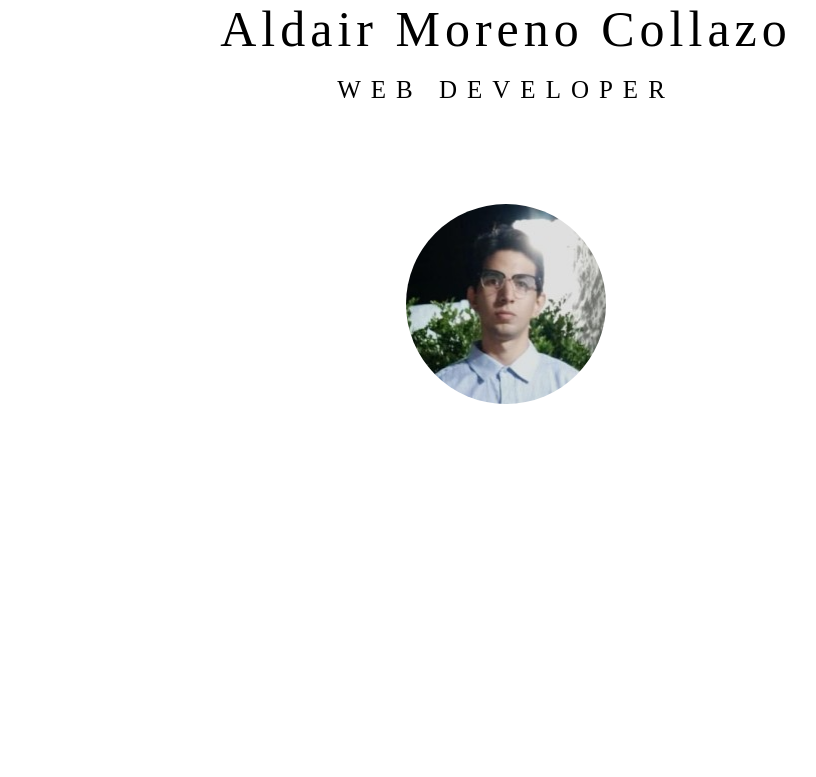
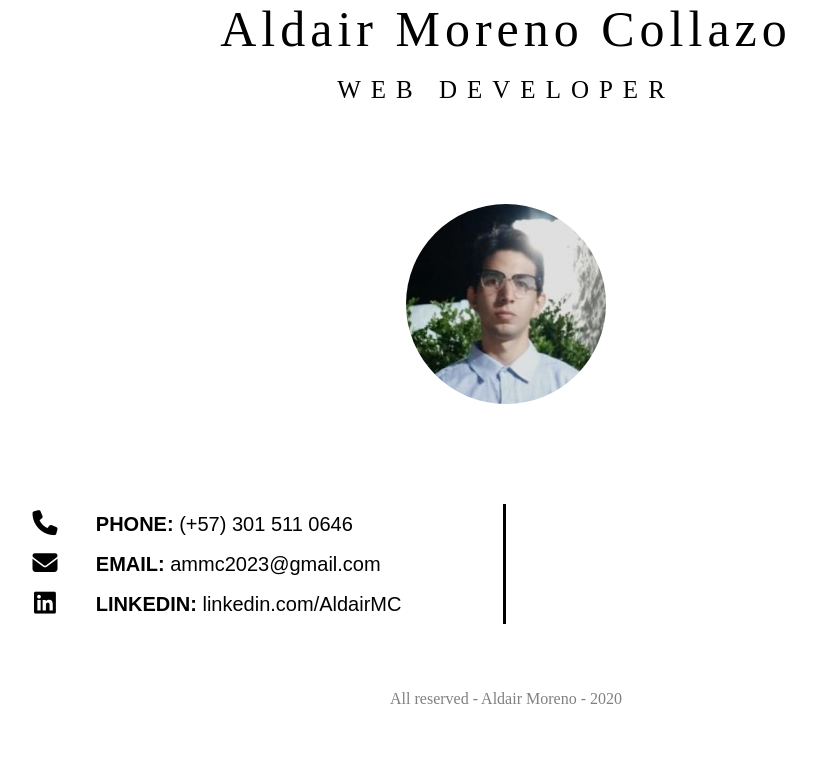
Before and after one commit to AldairMC/aldair_mc, a plain HTML site: page index.html in a window 1280 px wide. Shown: the whole page, without its empty margins (134-950 px from the left). Drawn offline with Linux system fonts and the light colour scheme.

Commit message:
:sparkles: Contact ready

```diff
--- a/Style/style.css
+++ b/Style/style.css
@@ -1,5 +1,10 @@
 body {
-    margin: 0 0 0 0;
+    margin: 0 10% 0 10% ;
+}
+
+a {
+    text-decoration: none;
+    color: #000;
 }
 
 .Header {
@@ -32,6 +37,49 @@ body {
     border-radius: 50%;
 }
 
+.Container__contact__education {
+    display: grid;
+    grid-template-columns: 50% 50%;
+    height: 120px;
+}
+
+.Container__contact__education
+    .Container__contact {
+        display: grid;
+        border-right: 3px solid #000;
+        grid-template-rows: 40px 40px 40px;
+}
+
+.Content__contact {
+    display: grid;
+    grid-template-columns: 20% 80%;
+}
+
+.__Icon {
+    align-self: center;
+    font-size: 25px;
+    justify-self: center;
+}
+
+.__Content {
+    align-self: center;
+    font-size: 20px;
+    font-family: Arial, Helvetica, sans-serif;
+    justify-self: flex-start;
+}
+
+.Footer {
+    display: grid;
+    grid-template-columns: 100%;
+    height: 150px;
+}
+
+.Footer .Content__footer {
+    align-self: center;
+    justify-self: center;
+    color: gray;
+}
+
 @media (max-width: 668px){
     .Header .Content___title {
         font-size: 40px;
@@ -44,4 +92,23 @@ body {
     .Container__photo {
         height: 300px;
     }
+
+    .Container__contact__education {
+        grid-template-columns: 100%;
+    }
+
+    .__Icon {
+        justify-self: flex-end;
+        font-size: 20px;
+    }
+
+    .__Content {
+        justify-self: center;
+        font-size: 10px;
+    }
+
+    .Container__contact__education
+        .Container__contact {
+            border-right: 0px;
+    }
 }
--- a/index.html
+++ b/index.html
@@ -20,5 +20,39 @@
     <div class="Container__photo">
         <img src="Image/perfil.jpg" alt="Perfil" width="200px" height="200">
     </div>
+    <div class="Container__contact__education">
+        <div class="Container__contact">
+            <div class="Content__contact">
+                <div class="__Icon">
+                    <i class="fas fa-phone"></i>
+                </div>
+                <div class="__Content">
+                    <strong>PHONE:</strong> <span>(+57) 301 511 0646</span>
+                </div>
+            </div>
+            <div class="Content__contact">
+                <div class="__Icon">
+                    <i class="fas fa-envelope"></i>
+                </div>
+                <div class="__Content">
+                    <strong>EMAIL:</strong> <span>ammc2023@gmail.com</span>
+                </div>
+            </div>
+            <div class="Content__contact">
+                <div class="__Icon">
+                    <i class="fab fa-linkedin"></i>
+                </div>
+                <div class="__Content">
+                    <strong>LINKEDIN:</strong> <span><a href="https://www.linkedin.com/in/aldair-moreno-collazo-20212b125/" target="_blank">linkedin.com/AldairMC</a></span>
+                </div>
+            </div>
+        </div>
+        <div class="Container__education">
+
+        </div>
+    </div>
+    <footer class="Footer">
+        <span class="Content__footer">All reserved - Aldair Moreno - 2020 </span>
+    </footer>
 </body>
 </html>
```
